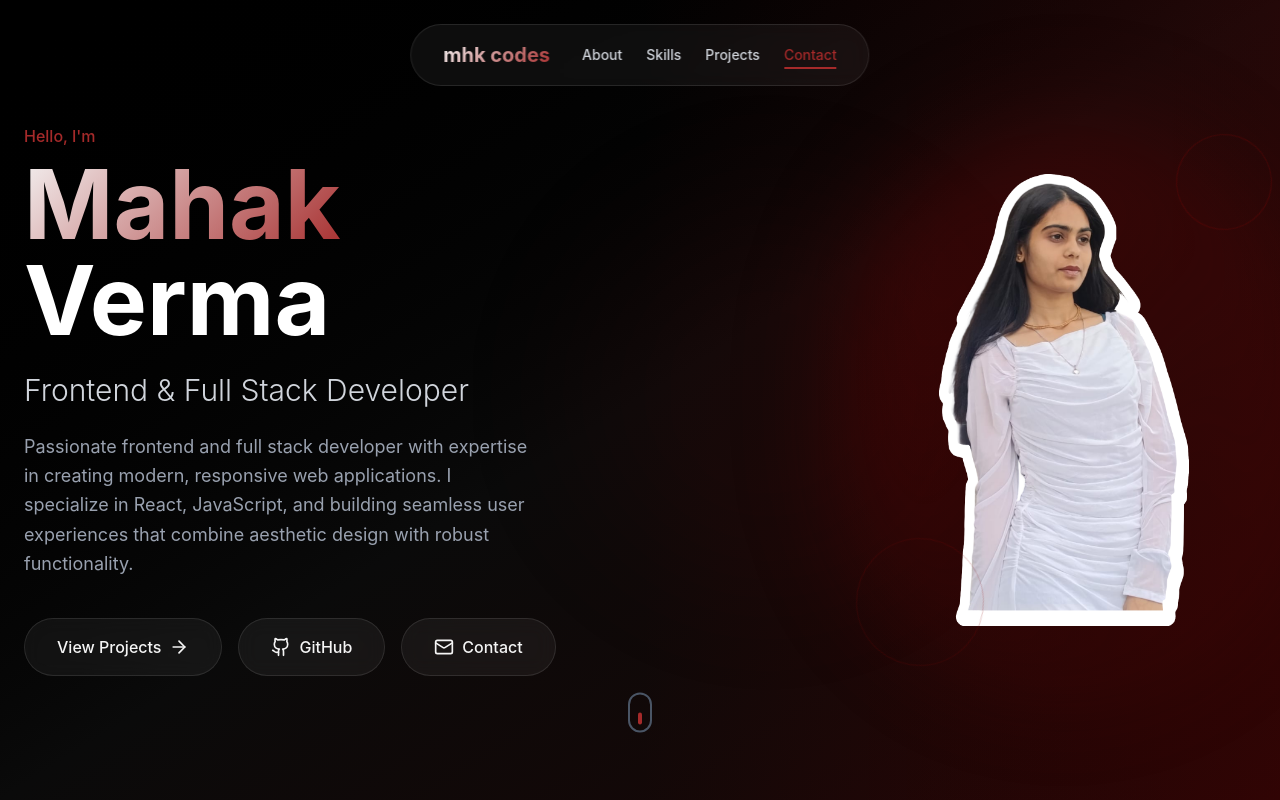
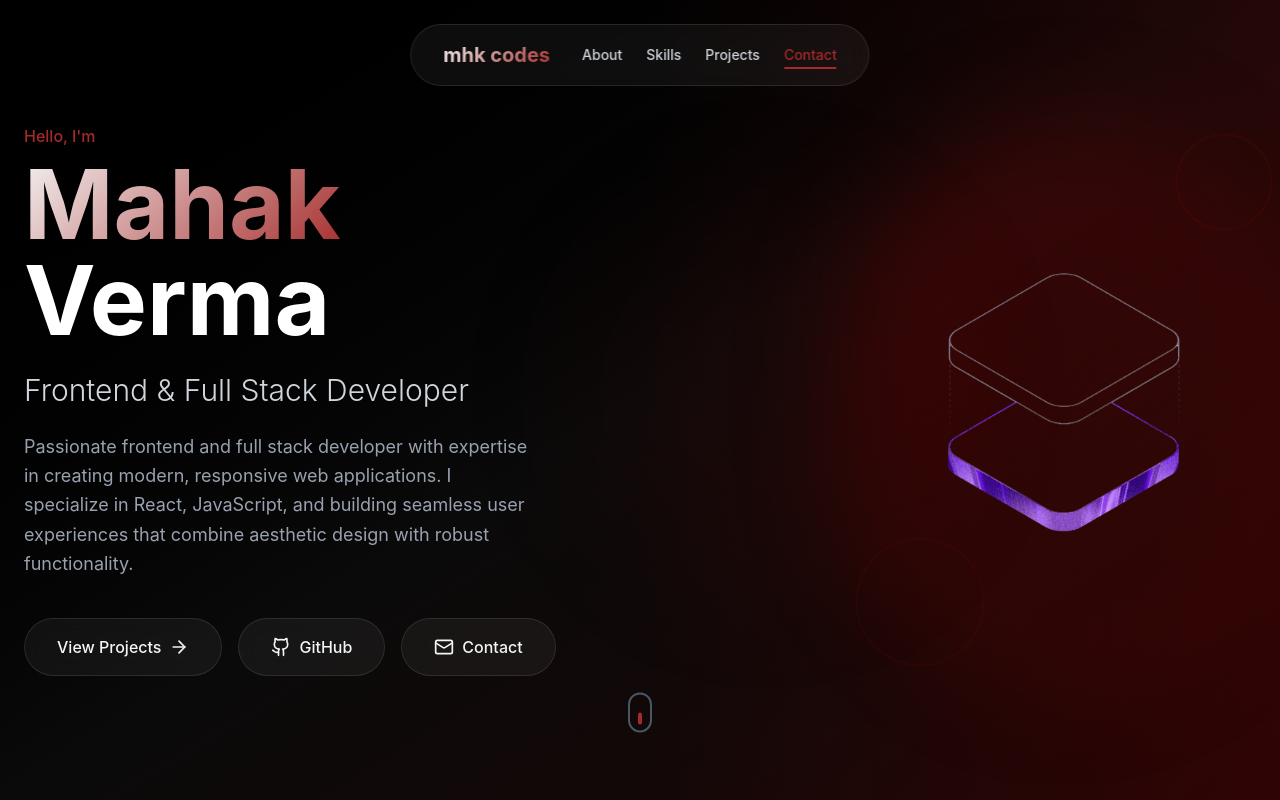
Before and after one commit to mhk-verma/portfolio, a React (Vite) app: page / in a window 1280 px wide. Shown: the top 800 px of the page. Built offline with nearby package versions, Linux system fonts and the light colour scheme.

Commit message:
Update hero photo

```diff
--- a/src/components/Hero.jsx
+++ b/src/components/Hero.jsx
@@ -1,6 +1,7 @@
 import { motion } from 'framer-motion';
 import { ArrowRight, Github, Mail } from 'lucide-react';
 import { personalData } from '../data/personal';
+import heroPortrait from '../assets/hero.png';
 
 export default function Hero() {
   return (
@@ -125,7 +126,7 @@ export default function Hero() {
               {/* Portrait container */}
               <div className="relative w-80 h-96 md:w-96 md:h-[500px] flex items-center justify-center">
                 <img
-                  src="/images/hero-portrait.png"
+                  src={heroPortrait}
                   alt="Mahak Verma"
                   style={{ width: '250px', height: 'auto' }}
                 />
```
